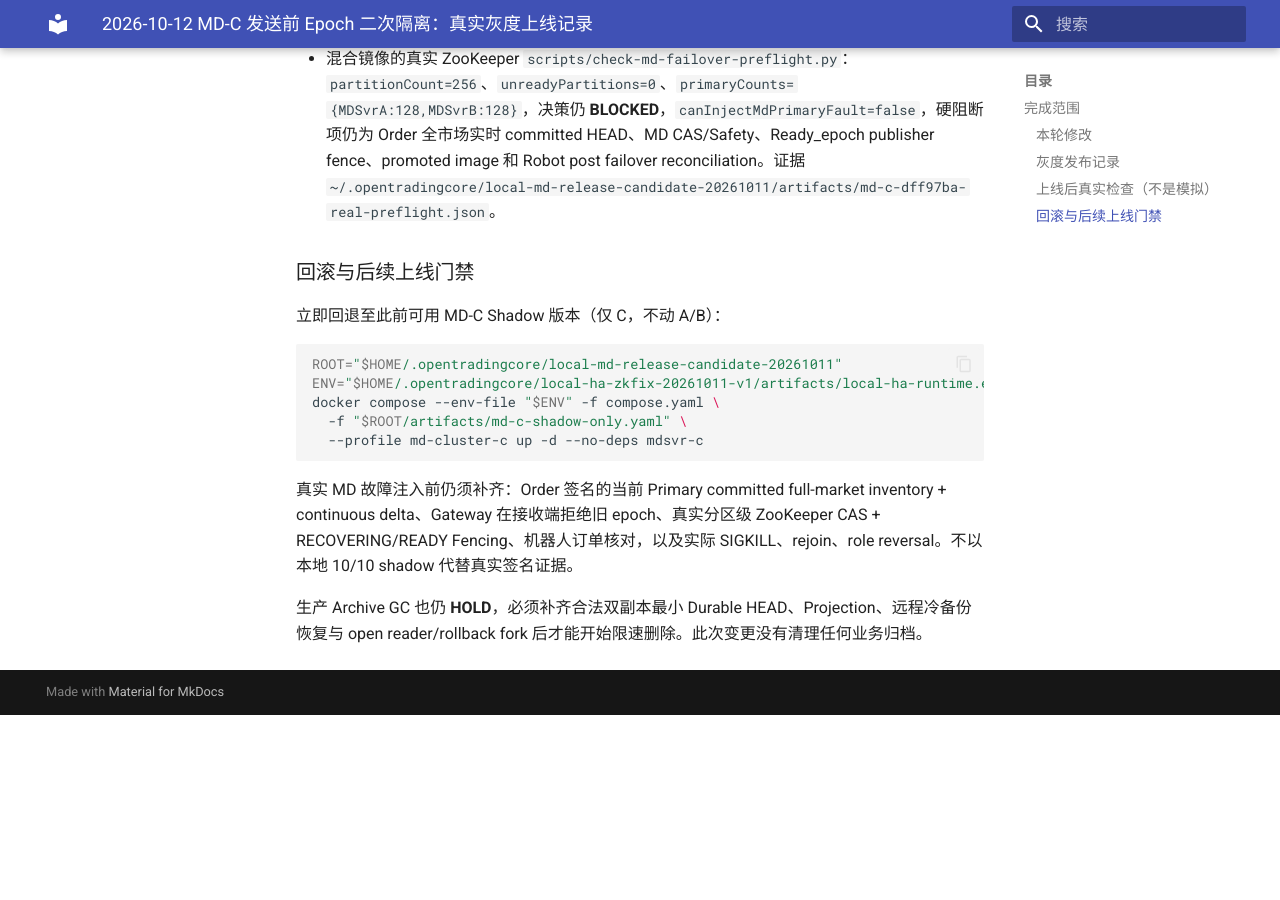
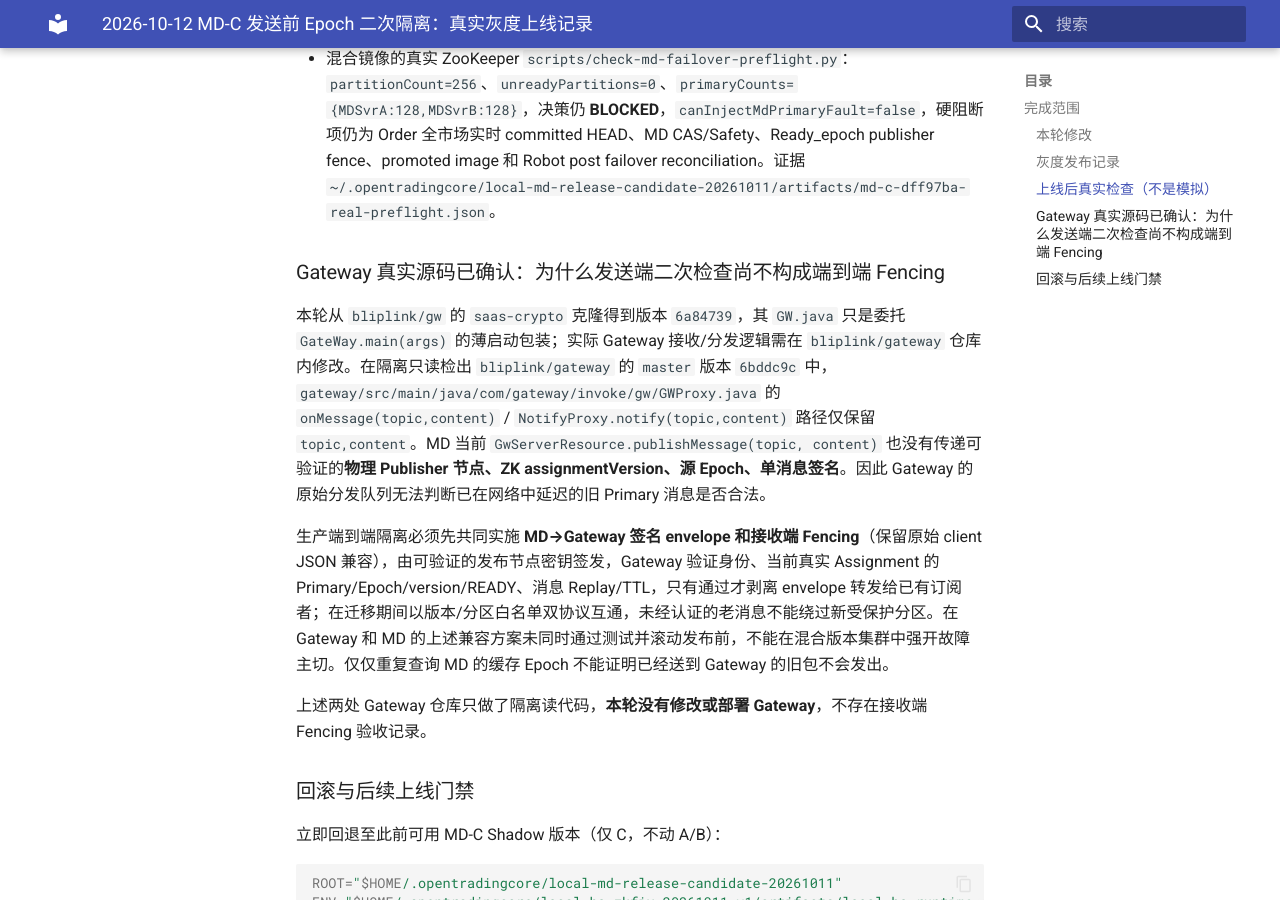
Before and after one commit to bliplink/dc-quant-deploy, an MkDocs documentation site: the page built from docs/MAC_MD_C_FINAL_SEND_EPOCH_FENCE_ROLLOUT_20261012.zh-CN.md, in a window 1280 px wide and 900 px high, scrolled down 2124 px. Built offline with MkDocs 1.6.1 and Material for MkDocs 9.7.7, drawn with Linux system fonts in a browser that asks for light colours; before the commit the page ends 2839 px from its top, so only the background shows below that.

Commit message:
docs(md-ha): identify actual Gateway ingress and signed publisher epoch envelope requirement

```diff
--- a/docs/MAC_MD_C_FINAL_SEND_EPOCH_FENCE_ROLLOUT_20261012.zh-CN.md
+++ b/docs/MAC_MD_C_FINAL_SEND_EPOCH_FENCE_ROLLOUT_20261012.zh-CN.md
@@ -45,6 +45,14 @@ docker compose --env-file "$ENV" -f compose.yaml \
 - `scripts/check-md-recovery-shadow.py` 最新两轮均为 **10/10 Fresh + Contiguous、0 Stale、0 Gap**，返回 `PASS_LOCAL_OBSERVATION_ONLY`，不授权晋升。证据 `~/.opentradingcore/local-md-release-candidate-20261011/artifacts/md-c-dff97ba-shadow-audit.json`。
 - 混合镜像的真实 ZooKeeper `scripts/check-md-failover-preflight.py`：`partitionCount=256`、`unreadyPartitions=0`、`primaryCounts={MDSvrA:128,MDSvrB:128}`，决策仍 **BLOCKED**，`canInjectMdPrimaryFault=false`，硬阻断项仍为 Order 全市场实时 committed HEAD、MD CAS/Safety、Ready_epoch publisher fence、promoted image 和 Robot post failover reconciliation。证据 `~/.opentradingcore/local-md-release-candidate-20261011/artifacts/md-c-dff97ba-real-preflight.json`。
 
+### Gateway 真实源码已确认：为什么发送端二次检查尚不构成端到端 Fencing
+
+本轮从 `bliplink/gw` 的 `saas-crypto` 克隆得到版本 `6a84739`，其 `GW.java` 只是委托 `GateWay.main(args)` 的薄启动包装；实际 Gateway 接收/分发逻辑需在 `bliplink/gateway` 仓库内修改。在隔离只读检出 `bliplink/gateway` 的 `master` 版本 `6bddc9c` 中，`gateway/src/main/java/com/gateway/invoke/gw/GWProxy.java` 的 `onMessage(topic,content)` / `NotifyProxy.notify(topic,content)` 路径仅保留 `topic,content`。MD 当前 `GwServerResource.publishMessage(topic, content)` 也没有传递可验证的**物理 Publisher 节点、ZK assignmentVersion、源 Epoch、单消息签名**。因此 Gateway 的原始分发队列无法判断已在网络中延迟的旧 Primary 消息是否合法。
+
+生产端到端隔离必须先共同实施 **MD→Gateway 签名 envelope 和接收端 Fencing**（保留原始 client JSON 兼容），由可验证的发布节点密钥签发，Gateway 验证身份、当前真实 Assignment 的 Primary/Epoch/version/READY、消息 Replay/TTL，只有通过才剥离 envelope 转发给已有订阅者；在迁移期间以版本/分区白名单双协议互通，未经认证的老消息不能绕过新受保护分区。在 Gateway 和 MD 的上述兼容方案未同时通过测试并滚动发布前，不能在混合版本集群中强开故障主切。仅仅重复查询 MD 的缓存 Epoch 不能证明已经送到 Gateway 的旧包不会发出。
+
+上述两处 Gateway 仓库只做了隔离读代码，**本轮没有修改或部署 Gateway**，不存在接收端 Fencing 验收记录。
+
 ### 回滚与后续上线门禁
 
 立即回退至此前可用 MD-C Shadow 版本（仅 C，不动 A/B）：
```
